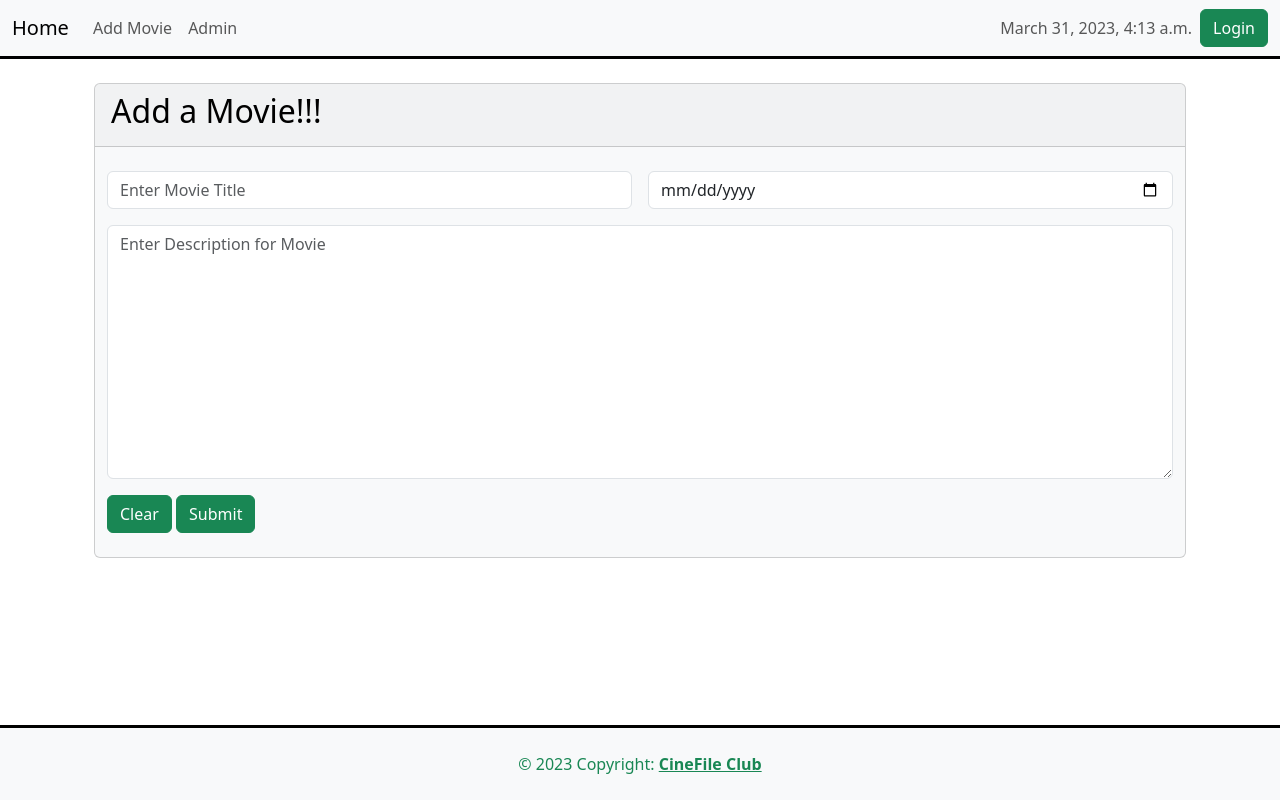
After one commit to patrick-hicks/CineFileClubWebsite, a Django app: page /add_movie/ in a window 1280 px wide. The commit adds this page. Run offline with Django 4.2, Linux system fonts and the light colour scheme.

Commit message:
add form for adding movie

```diff
--- /dev/null
+++ b/movies/forms.py
@@ -0,0 +1,18 @@
+from django import forms
+from django.forms import ModelForm
+from .models import Movie, Rating
+
+class MovieForm(ModelForm):
+    class Meta:
+        model = Movie
+        fields = ('title', 'description', 'release_date')
+        labels = {
+            'title': '',
+            'description': '',
+            'release_date': ''
+        }
+        widgets = {
+            'title': forms.TextInput(attrs={'class':'form-control', 'placeholder': 'Enter Movie Title'}),
+            'description': forms.Textarea(attrs={'class':'form-control', 'placeholder': 'Enter Description for Movie'}),
+            'release_date': forms.DateInput(attrs={'type': 'date', 'class': 'form-control'}),
+        }
--- a/movies/models.py
+++ b/movies/models.py
@@ -57,6 +57,9 @@ class Movie(models.Model):
     title = models.CharField(null=False, max_length=255)
     description = models.TextField(blank=True)
     release_date = models.DateField(null=True)
+    def __str__(self):
+        name = self.title
+        return name
 
 class Rating(models.Model):
     score = models.DecimalField(max_digits=3, decimal_places=1, validators = [MaxValueValidator(10), MinValueValidator(1)])
--- /dev/null
+++ b/movies/templates/add_movie.html
@@ -0,0 +1,30 @@
+{% extends 'base.html'%}
+{% block content %}
+<div class = "card bg-light text-black">
+    <div class = "card-header">
+      <h2> Add a Movie!!! </h2>
+    </div>
+    <div class = "card-body">
+      {% if submitted %}
+        Your Movie Was Submitted Successfully!
+      {% else %}
+        <form action = "" method = "POST" class = "d-flex row">
+        {% csrf_token %}
+        <div class = "form-group col-md-6 p-2">
+          {{ form.title }}
+        </div>
+        <div class = "form-group col-md-6 p-2">
+            {{ form.release_date }}
+        </div>
+        <div class = "form-group col-md-12 p-2">
+            {{ form.description }}
+        </div>
+        <div class = "p-2">
+        <input type="reset" value="Clear" class = "btn btn-success">
+        <input type = "submit" value = "Submit" class = "btn btn-success">
+        </div>
+        </form>
+        {% endif %}
+    </div>
+  </div>
+{% endblock %}
--- a/movies/templates/navbar.html
+++ b/movies/templates/navbar.html
@@ -8,6 +8,9 @@
       </button>
       <div class="collapse navbar-collapse" id="navbarSupportedContent">
         <ul class="navbar-nav me-auto mb-2 mb-lg-0">
+          <li class="nav-item">
+            <a class="nav-link" href="{% url "add-movie" %}">Add Movie</a>
+          </li>
           <li class="nav-item">
             <a class="nav-link" href="{% url "admin:index" %}">Admin</a>
           </li>
--- a/movies/urls.py
+++ b/movies/urls.py
@@ -4,5 +4,6 @@ from . import views
 
 
 urlpatterns = [
-    path('', views.index, name = "index")
+    path('', views.index, name = "index"),
+    path('add_movie/', views.add_movie, name = "add-movie")
 ]
--- a/movies/views.py
+++ b/movies/views.py
@@ -1,4 +1,6 @@
+from django.http import HttpResponseRedirect
 from django.shortcuts import render, redirect
+from .forms import MovieForm
 
 # Create your views here.
 
@@ -7,3 +9,16 @@ def index(request):
         'user': request.user
     }
     return render(request, 'index.html', context)
+
+def add_movie(request):
+    submitted = False
+    if request.method == 'POST':
+        form = MovieForm(request.POST)
+        if form.is_valid():
+            form.save()
+            return HttpResponseRedirect('/add_movie?submitted=True')
+    else:
+        form = MovieForm
+        if 'submitted' in request.GET:
+            submitted = True
+    return render(request, 'add_movie.html', {'form': form, 'submitted': submitted})
```
Also changed, not shown: movies/migrations/0002_movie_rating.py (added).
